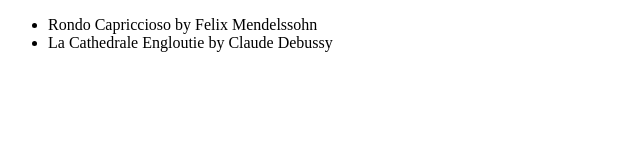
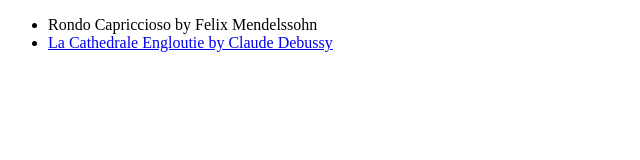
Before and after one commit to oliviaajero/oliviaajero.github.io, a plain HTML site: page repertoire.html in a window 1280 px wide. Shown: the whole page, without its empty margins (0-640 px from the left). Drawn offline with Linux system fonts and the light colour scheme.

Commit message:
Update repertoire.html

```diff
--- a/repertoire.html
+++ b/repertoire.html
@@ -7,7 +7,7 @@
 		<nav>
     		<ul>
         <li>Rondo Capriccioso by Felix Mendelssohn</li>
-        <li>La Cathedrale Engloutie by Claude Debussy</li>
+        <li><a href="https://www.youtube.com/watch?v=SJILQWePbt4">La Cathedrale Engloutie by Claude Debussy</a></li>
 
     		</ul>
 		</nav>
```
